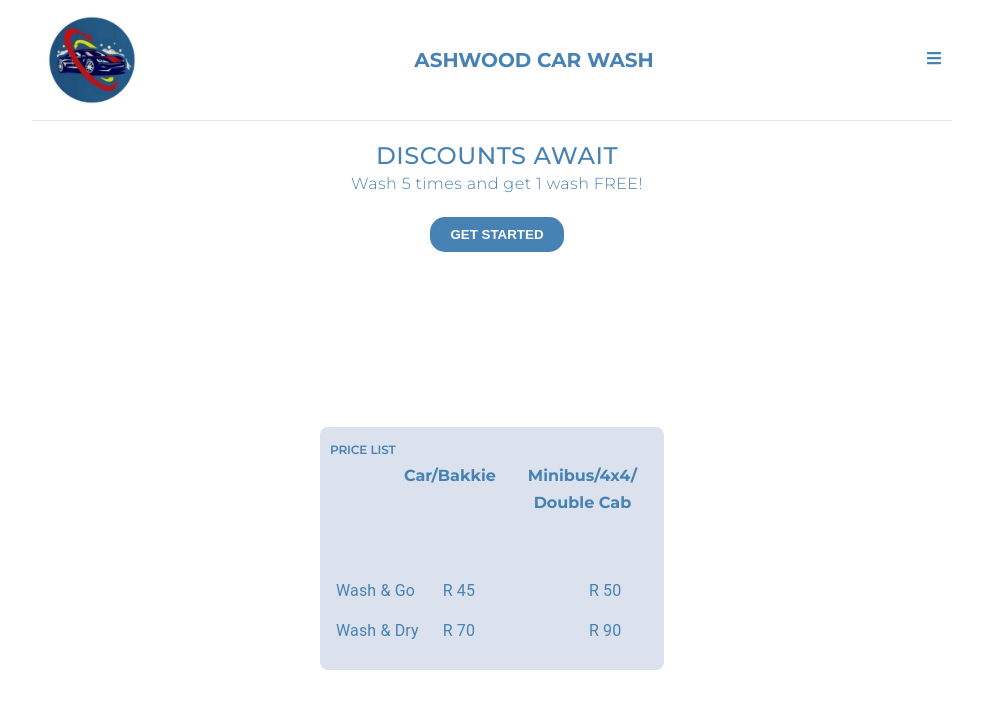
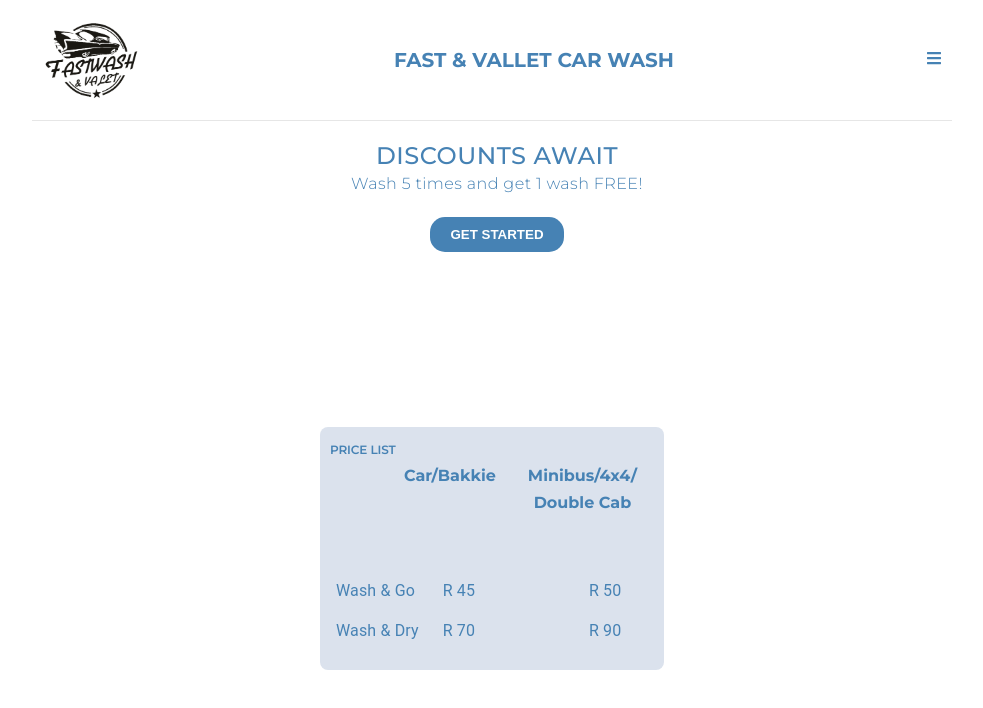
Before and after one commit to blessja/orange-carwash, a React (Create React App) app in the folder frontend/: page / in a window 1280 px wide. Shown: the top 708 px of the page, without its empty margins (148-1131 px from the left). Built offline with nearby package versions, Linux system fonts and the light colour scheme.

Commit message:
added new styles, login and logout fixed, carwashed can log separately

```diff
--- a/frontend/src/components/Header.jsx
+++ b/frontend/src/components/Header.jsx
@@ -36,8 +36,8 @@
       className='header'
     >
 
-        <img style={{ width: '100px', height: '100px', }} src={require('../images/Logo.png')} alt='' />
-        <h1 className='carwash-h'> ASHWOOD CAR WASH</h1>
+        <img style={{ width: '100px', height: '100px', }} src={require('../images/Logo_2.png')} alt='' />
+        <h1 className='carwash-h'> FAST & VALLET CAR WASH</h1>
 
 
       {/* Hamburger menu */}
--- a/frontend/src/components/UserDetails.jsx
+++ b/frontend/src/components/UserDetails.jsx
@@ -23,7 +23,7 @@
     const fetchUser = async () => {
       try {
         const response = await fetch(
-          `https://vast-spire-19892-363405976c22.herokuapp.com/api/users/${id}`
+          `https://fastcarwash-b49bd2628179.herokuapp.com/api/users/${id}`
         );
         const data = await response.json();
         setUser(data);
@@ -39,7 +39,7 @@
   const handleWashCar = async () => {
     try {
       const response = await fetch(
-        `https://orangecarwash.herokuapp.com/.herokuapp.com/api/users/${id}/wash`,
+        `https://fastcarwash-b49bd2628179.herokuapp.com/api/users/${id}/wash`,
         {
           method: "POST",
         }
--- a/frontend/src/pages/StaffDashboard.jsx
+++ b/frontend/src/pages/StaffDashboard.jsx
@@ -8,7 +8,7 @@
   useEffect(() => {
     const fetchUsers = async () => {
       try {
-        const response = await fetch(`https://orangecarwash.herokuapp.com/api/users`);
+        const response = await fetch(`https://fastcarwash-b49bd2628179.herokuapp.com/api/users`);
         const data = await response.json();
         setUsers(data);
       } catch (error) {
--- a/frontend/src/pages/UserDashboard.jsx
+++ b/frontend/src/pages/UserDashboard.jsx
@@ -42,7 +42,7 @@
 
   const fetchUserData = async (userId) => {
     try {
-      const response = await fetch(`https://orangecarwash.herokuapp.com/.herokuapp.com/api/users/${userId}`);
+      const response = await fetch(`https://fastcarwash-b49bd2628179.herokuapp.com/api/users/${userId}`);
       const data = await response.json();
 
       // console.log('Response:', data);
```
Also changed, not shown: frontend/src/images/Logo_2.png (added).
